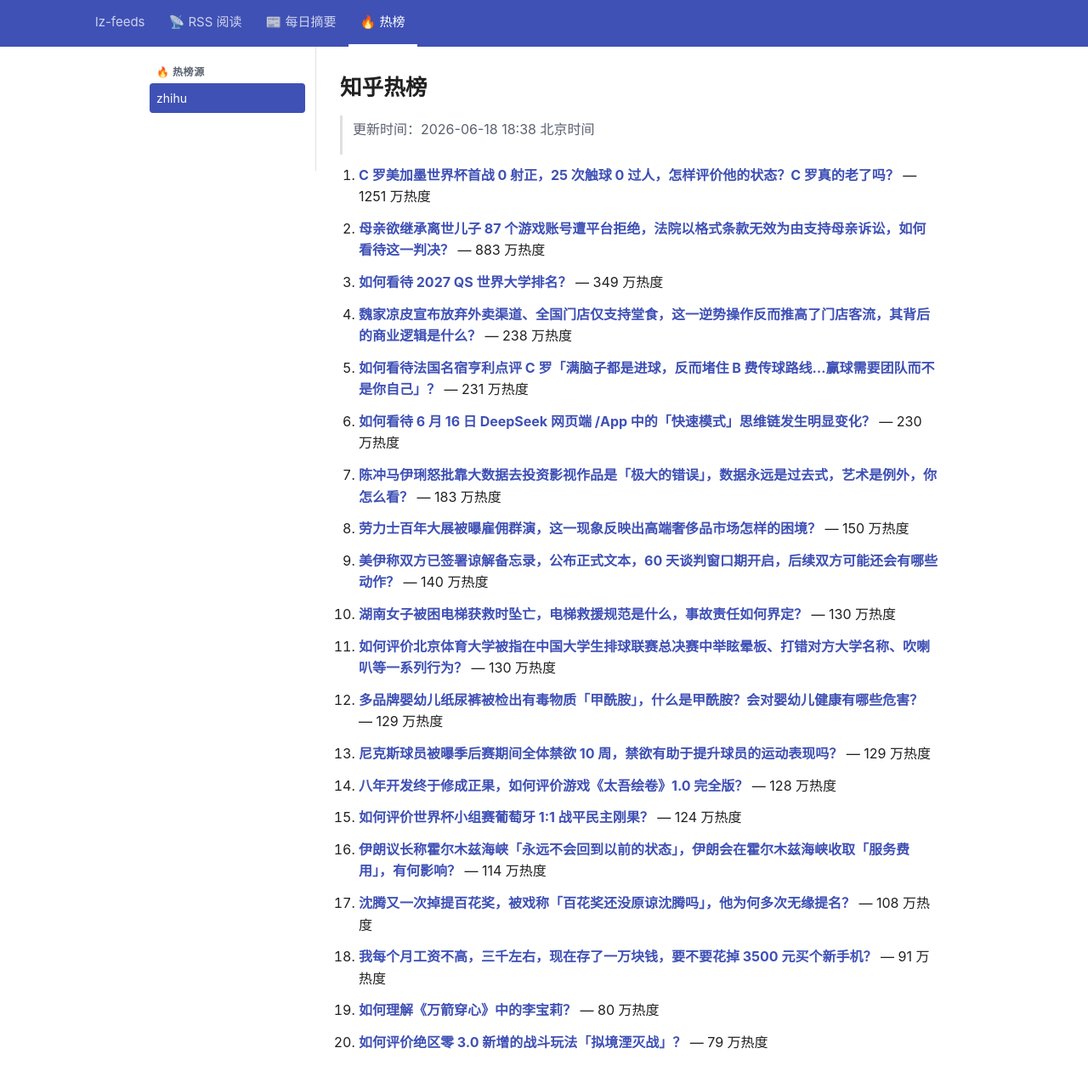
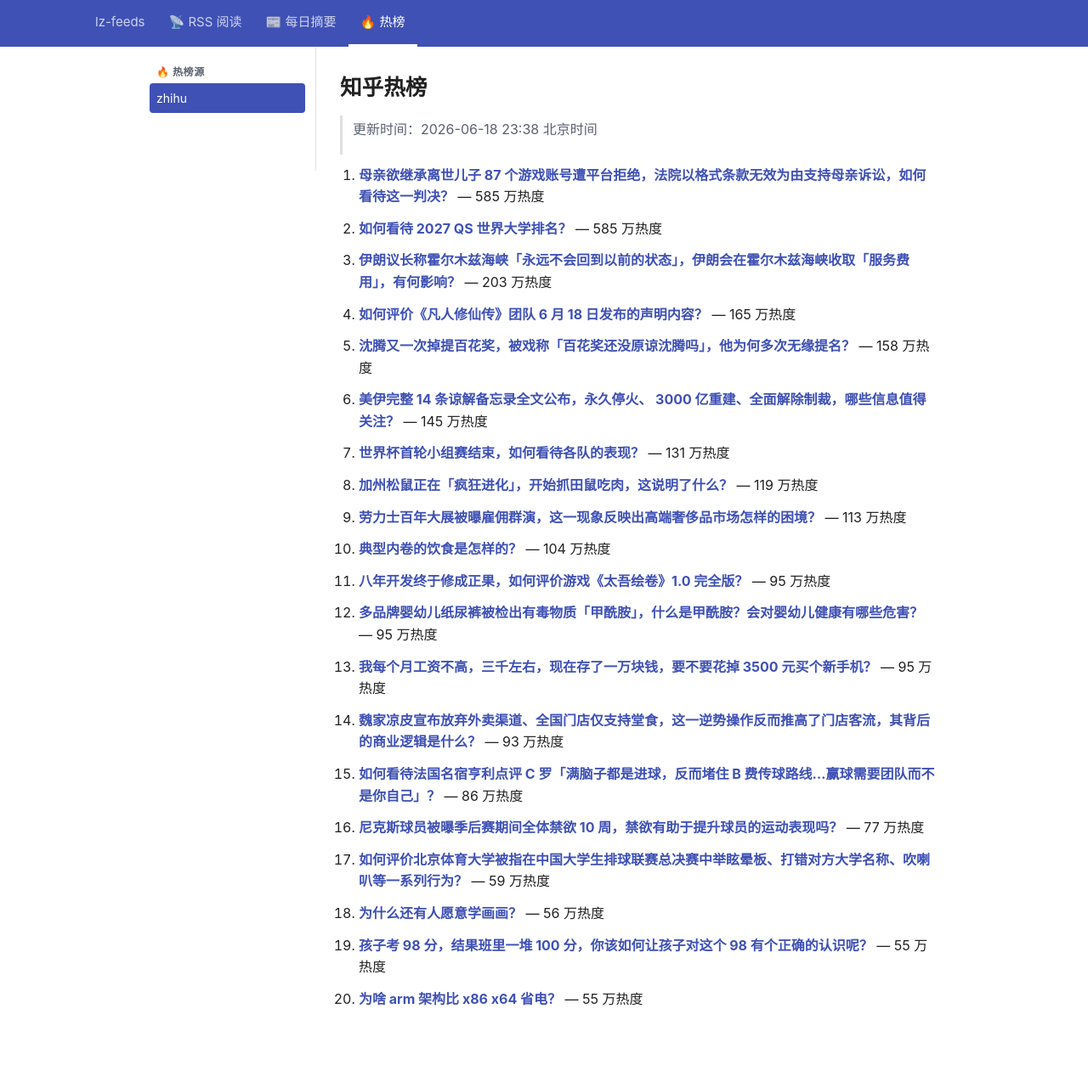
Before and after one commit to lizhang0101/lz-feeds, a Jekyll site: the page built from _hotlist/zhihu.md, in a window 1280 px wide and 1305 px high. Shown: the top 1274 px of the window at 85% size. Built offline with Jekyll 4.4.1, drawn with Linux system fonts in a browser that asks for light colours.

Commit message:
hotlist: 2026-06-18T15:38Z

```diff
--- a/_hotlist/zhihu.md
+++ b/_hotlist/zhihu.md
@@ -1,48 +1,48 @@
 ---
-updated: 2026-06-18 18:38 北京时间
+updated: 2026-06-18 23:38 北京时间
 count: 20
 ---
 
 # 知乎热榜
 
-> 更新时间：2026-06-18 18:38 北京时间
+> 更新时间：2026-06-18 23:38 北京时间
 
-1. **[C 罗美加墨世界杯首战 0 射正，25 次触球 0 过人，怎样评价他的状态？C 罗真的老了吗？](https://www.zhihu.com/question/2050848063472629003)** — 1251 万热度
+1. **[母亲欲继承离世儿子 87 个游戏账号遭平台拒绝，法院以格式条款无效为由支持母亲诉讼，如何看待这一判决？](https://www.zhihu.com/question/2050522294171039185)** — 585 万热度
 
-2. **[母亲欲继承离世儿子 87 个游戏账号遭平台拒绝，法院以格式条款无效为由支持母亲诉讼，如何看待这一判决？](https://www.zhihu.com/question/2050522294171039185)** — 883 万热度
+2. **[如何看待 2027 QS 世界大学排名？](https://www.zhihu.com/question/2050841223192121986)** — 585 万热度
 
-3. **[如何看待 2027 QS 世界大学排名？](https://www.zhihu.com/question/2050841223192121986)** — 349 万热度
+3. **[伊朗议长称霍尔木兹海峡「永远不会回到以前的状态」，伊朗会在霍尔木兹海峡收取「服务费用」，有何影响？](https://www.zhihu.com/question/2050871601684550857)** — 203 万热度
 
-4. **[魏家凉皮宣布放弃外卖渠道、全国门店仅支持堂食，这一逆势操作反而推高了门店客流，其背后的商业逻辑是什么？](https://www.zhihu.com/question/2050506769303179914)** — 238 万热度
+4. **[如何评价《凡人修仙传》团队 6 月 18 日发布的声明内容？](https://www.zhihu.com/question/2051002779523618174)** — 165 万热度
 
-5. **[如何看待法国名宿亨利点评 C 罗「满脑子都是进球，反而堵住 B 费传球路线…赢球需要团队而不是你自己」？](https://www.zhihu.com/question/2050877699724240615)** — 231 万热度
+5. **[沈腾又一次掉提百花奖，被戏称「百花奖还没原谅沈腾吗」，他为何多次无缘提名？](https://www.zhihu.com/question/2050225378426463511)** — 158 万热度
 
-6. **[如何看待 6 月 16 日 DeepSeek 网页端 /App 中的「快速模式」思维链发生明显变化？](https://www.zhihu.com/question/2050272536898835791)** — 230 万热度
+6. **[美伊完整 14 条谅解备忘录全文公布，永久停火、 3000 亿重建、全面解除制裁，哪些信息值得关注？](https://www.zhihu.com/question/2050923845763311574)** — 145 万热度
 
-7. **[陈冲马伊琍怒批靠大数据去投资影视作品是「极大的错误」，数据永远是过去式，艺术是例外，你怎么看？](https://www.zhihu.com/question/2050661479452336889)** — 183 万热度
+7. **[世界杯首轮小组赛结束，如何看待各队的表现？](https://www.zhihu.com/question/2050835936678885206)** — 131 万热度
 
-8. **[劳力士百年大展被曝雇佣群演，这一现象反映出高端奢侈品市场怎样的困境？](https://www.zhihu.com/question/2050565398152615741)** — 150 万热度
+8. **[加州松鼠正在「疯狂进化」，开始抓田鼠吃肉，这说明了什么？](https://www.zhihu.com/question/7462275930)** — 119 万热度
 
-9. **[美伊称双方已签署谅解备忘录，公布正式文本，60 天谈判窗口期开启，后续双方可能还会有哪些动作？](https://www.zhihu.com/question/2050843435859276409)** — 140 万热度
+9. **[劳力士百年大展被曝雇佣群演，这一现象反映出高端奢侈品市场怎样的困境？](https://www.zhihu.com/question/2050565398152615741)** — 113 万热度
 
-10. **[湖南女子被困电梯获救时坠亡，电梯救援规范是什么，事故责任如何界定？](https://www.zhihu.com/question/2050244192555815380)** — 130 万热度
+10. **[典型内卷的饮食是怎样的？](https://www.zhihu.com/question/283770827)** — 104 万热度
 
-11. **[如何评价北京体育大学被指在中国大学生排球联赛总决赛中举眩晕板、打错对方大学名称、吹喇叭等一系列行为？](https://www.zhihu.com/question/2050363944313869571)** — 130 万热度
+11. **[八年开发终于修成正果，如何评价游戏《太吾绘卷》1.0 完全版？](https://www.zhihu.com/question/2050628077214852981)** — 95 万热度
 
-12. **[多品牌婴幼儿纸尿裤被检出有毒物质「甲酰胺」，什么是甲酰胺？会对婴幼儿健康有哪些危害？](https://www.zhihu.com/question/2050890464476263871)** — 129 万热度
+12. **[多品牌婴幼儿纸尿裤被检出有毒物质「甲酰胺」，什么是甲酰胺？会对婴幼儿健康有哪些危害？](https://www.zhihu.com/question/2050890464476263871)** — 95 万热度
 
-13. **[尼克斯球员被曝季后赛期间全体禁欲 10 周，禁欲有助于提升球员的运动表现吗？](https://www.zhihu.com/question/2050334849588901451)** — 129 万热度
+13. **[我每个月工资不高，三千左右，现在存了一万块钱，要不要花掉 3500 元买个新手机？](https://www.zhihu.com/question/2048362789551576432)** — 95 万热度
 
-14. **[八年开发终于修成正果，如何评价游戏《太吾绘卷》1.0 完全版？](https://www.zhihu.com/question/2050628077214852981)** — 128 万热度
+14. **[魏家凉皮宣布放弃外卖渠道、全国门店仅支持堂食，这一逆势操作反而推高了门店客流，其背后的商业逻辑是什么？](https://www.zhihu.com/question/2050506769303179914)** — 93 万热度
 
-15. **[如何评价世界杯小组赛葡萄牙 1:1 战平民主刚果？](https://www.zhihu.com/question/2050777936979088585)** — 124 万热度
+15. **[如何看待法国名宿亨利点评 C 罗「满脑子都是进球，反而堵住 B 费传球路线…赢球需要团队而不是你自己」？](https://www.zhihu.com/question/2050877699724240615)** — 86 万热度
 
-16. **[伊朗议长称霍尔木兹海峡「永远不会回到以前的状态」，伊朗会在霍尔木兹海峡收取「服务费用」，有何影响？](https://www.zhihu.com/question/2050871601684550857)** — 114 万热度
+16. **[尼克斯球员被曝季后赛期间全体禁欲 10 周，禁欲有助于提升球员的运动表现吗？](https://www.zhihu.com/question/2050334849588901451)** — 77 万热度
 
-17. **[沈腾又一次掉提百花奖，被戏称「百花奖还没原谅沈腾吗」，他为何多次无缘提名？](https://www.zhihu.com/question/2050225378426463511)** — 108 万热度
+17. **[如何评价北京体育大学被指在中国大学生排球联赛总决赛中举眩晕板、打错对方大学名称、吹喇叭等一系列行为？](https://www.zhihu.com/question/2050363944313869571)** — 59 万热度
 
-18. **[我每个月工资不高，三千左右，现在存了一万块钱，要不要花掉 3500 元买个新手机？](https://www.zhihu.com/question/2048362789551576432)** — 91 万热度
+18. **[为什么还有人愿意学画画？](https://www.zhihu.com/question/1915611571796841143)** — 56 万热度
 
-19. **[如何理解《万箭穿心》中的李宝莉？](https://www.zhihu.com/question/63633989)** — 80 万热度
+19. **[孩子考 98 分，结果班里一堆 100 分，你该如何让孩子对这个 98 有个正确的认识呢？](https://www.zhihu.com/question/2049082452220688081)** — 55 万热度
 
-20. **[如何评价绝区零 3.0 新增的战斗玩法「拟境湮灭战」？](https://www.zhihu.com/question/2050856420145370363)** — 79 万热度
+20. **[为啥 arm 架构比 x86 x64 省电？](https://www.zhihu.com/question/387240856)** — 55 万热度
```
